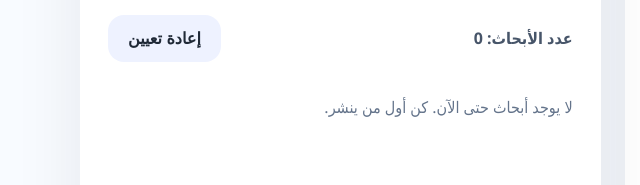
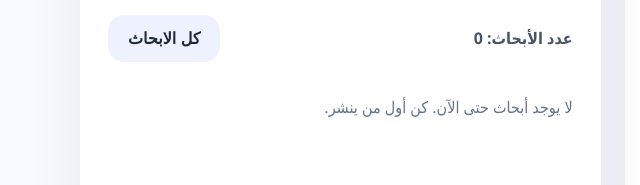
Before and after one commit to mo7awedfire-crypto/lawyers-doctors, a website: page index.html in a window 1280 px wide. Shown: the part 832-1017 px from the top of the page, 0-640 px from the left. Drawn offline with Linux system fonts and the light colour scheme.

Commit message:
Update index.html

```diff
--- a/index.html
+++ b/index.html
@@ -120,7 +120,7 @@
                 </div>
                 <div class="stats-row">
                     <span id="researchCount">عدد الأبحاث: 0</span>
-                    <button id="clearFilters" type="button" class="button button-secondary">إعادة تعيين</button>
+                    <button id="clearFilters" type="button" class="button button-secondary">كل الابحاث</button>
                 </div>
                 <div id="entries" class="entries">
                     <p class="empty">لا يوجد أبحاث حتى الآن. كن أول من ينشر.</p>
```
